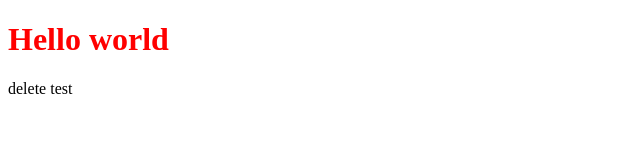
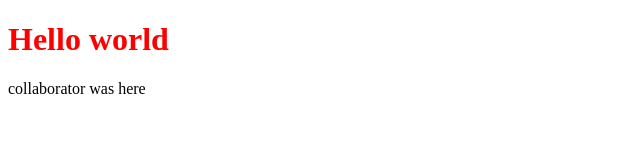
Before and after one commit to josiedent/web-project, a plain HTML site: page first_site/index.html in a window 1280 px wide. Shown: the full height of the page, 0-640 px from the left. Drawn offline with Linux system fonts and the light colour scheme.

Commit message:
added in p collaborator was here

```diff
--- a/first_site/index.html
+++ b/first_site/index.html
@@ -6,6 +6,6 @@
     </head>
     <body>
       <h1>Hello world</h1>
-      <p>delete test</p>
+      <p>collaborator was here</p>
     </body>
 </html>
```
